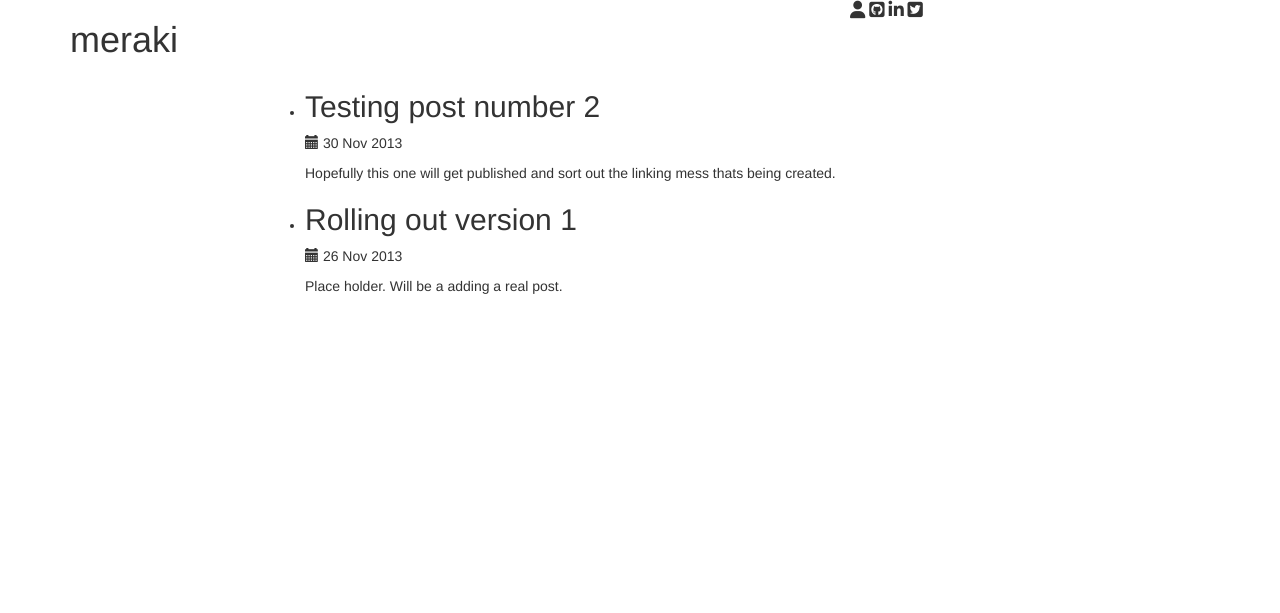
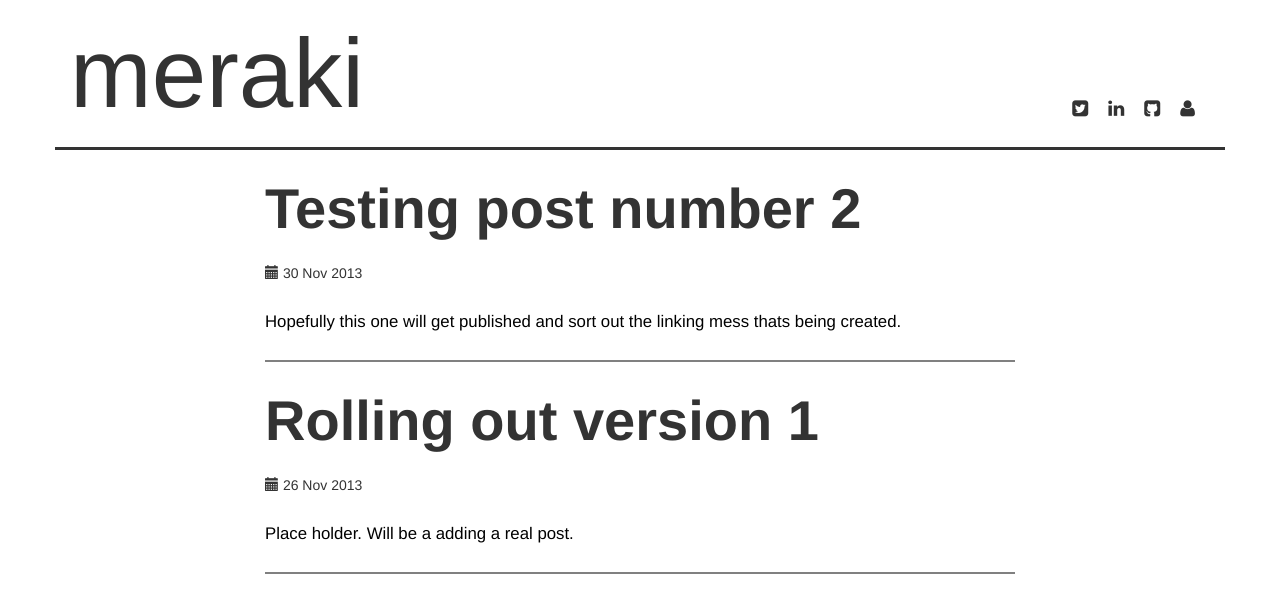
Before and after one commit to achintp/meraki, a Jekyll site: the page built from index.html, in a window 1280 px wide. Shown: the top 613 px of the page. Built offline with Jekyll 4.4.1, drawn with Linux system fonts in a browser that asks for light colours; nearby versions of some CDN libraries; library files that are not in the unit come from our copies; Markdown is read by kramdown in place of the engine named in the settings.

Commit message:
Update index.html

```diff
--- a/_layouts/index.html
+++ b/_layouts/index.html
@@ -10,11 +10,11 @@
         <link rel="stylesheet" href="{{site.url}}/css/syntax.css">
 
         <!-- Custom CSS -->
-        <link rel="stylesheet" href="{{site.url}}/css/main.css">
-        <link rel="stylesheet" href="{{site.url}}/css/bootstrap.min.css">
-        <link rel="stylesheet" href="{{site.url}}/css/font-awesome/css/font-awesome.min.css">
+        <link rel="stylesheet" href="/css/main.css">
+        <link rel="stylesheet" href="/css/bootstrap.min.css">
+        <link rel="stylesheet" href="/css/font-awesome/css/font-awesome.min.css">
         <!-- Scripts -->
-        <script type="text/javascript" src="{{site.url}}/js/jquery-2.0.3.min"></script>
+        <script type="text/javascript" src="/js/jquery-2.0.3.min"></script>
         <style type="text/css">
             a:link, a:visited, a:hover, a:active {text-decoration: none; color: inherit}
         </style>
```
